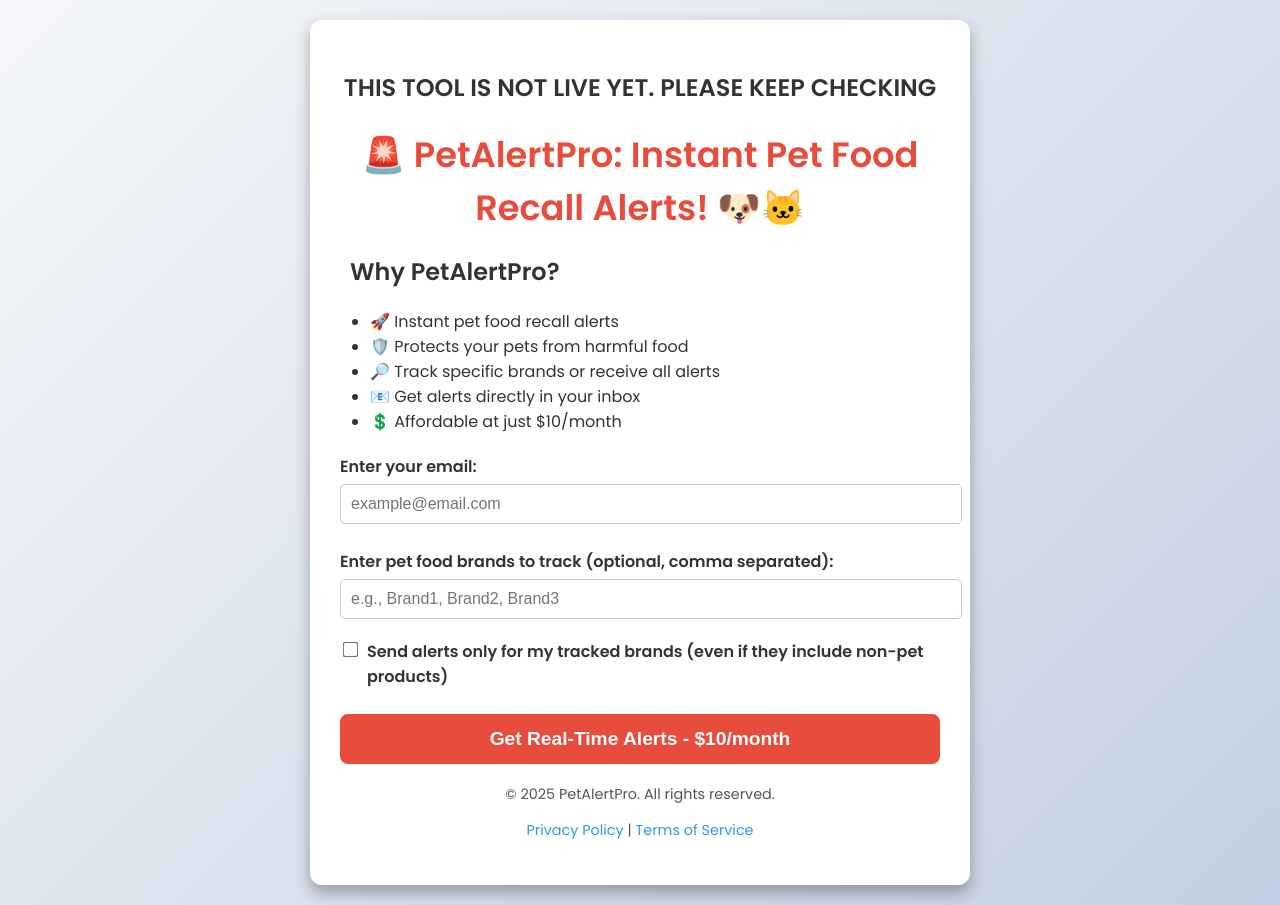
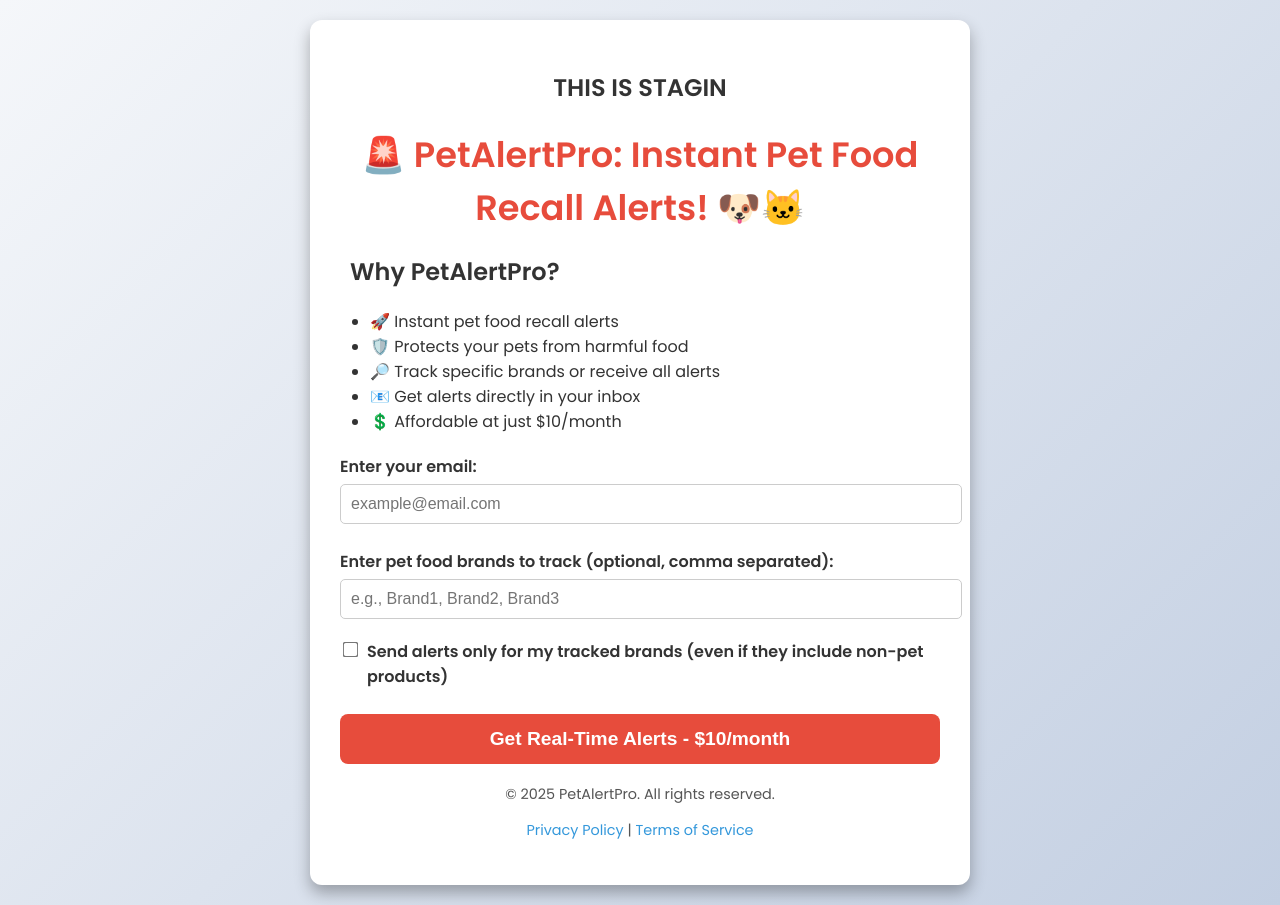
Before and after one commit to shreelabsg/staging.petalertpro.com, a plain HTML site: page index.html in a window 1280 px wide. Drawn offline with Linux system fonts and the light colour scheme.

Commit message:
Update index.html

```diff
--- a/index.html
+++ b/index.html
@@ -126,7 +126,7 @@
 </head>
 <body>
     <div class="container">
-         <h2> THIS TOOL IS NOT LIVE YET. PLEASE KEEP CHECKING </h2>
+         <h2> THIS IS STAGIN </h2>
         <h1>🚨 PetAlertPro: Instant Pet Food Recall Alerts! 🐶🐱</h1>
 
         <div class="why-list">
```
